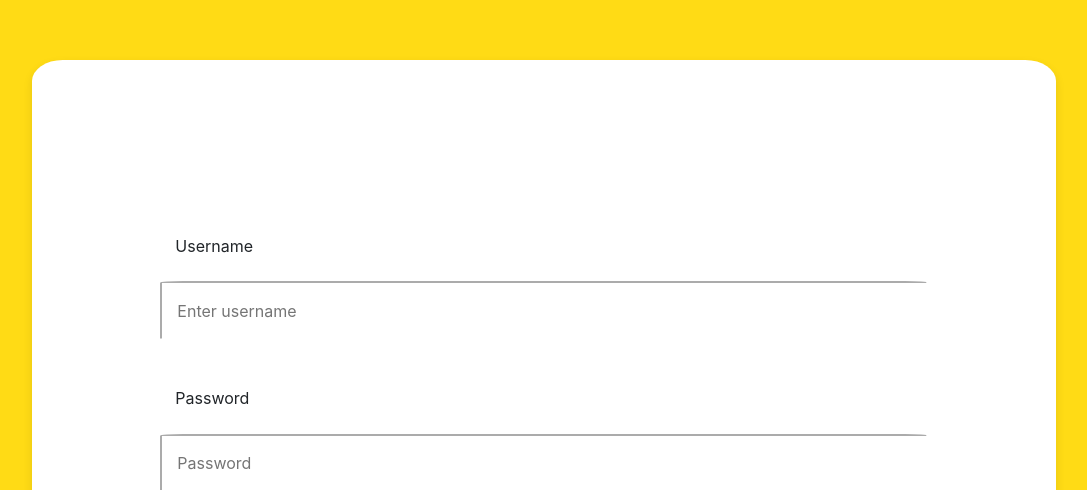
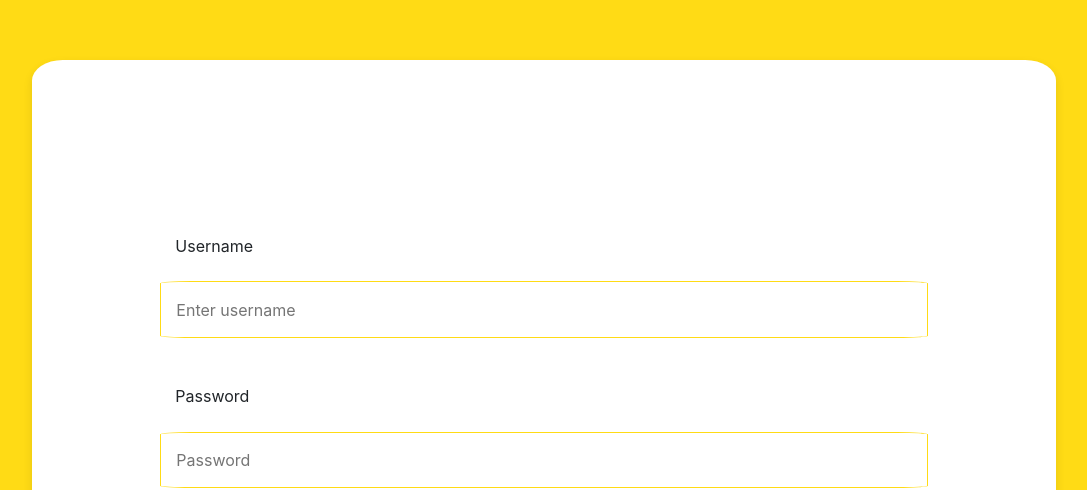
Before and after one commit to LuRojana14/OhmyHome-Client, a React (Create React App) app: page /signup in a window 1280 px wide. Shown: the part 324-814 px from the top of the page, without its empty margins (96-1183 px from the left). Built offline with nearby package versions, Linux system fonts and the light colour scheme; no server answers; a web font is replaced by a local one.

Commit message:
change border color in input

```diff
--- a/src/pages/Login/login.css
+++ b/src/pages/Login/login.css
@@ -45,7 +45,7 @@
   border-radius: 3%;
   width: 100%;
   padding: 2%;
-  border-color: white;
+  border: 1px solid #ffdb15;
 }
 
 .container-sign {
--- a/src/pages/Signup/group.css
+++ b/src/pages/Signup/group.css
@@ -91,9 +91,9 @@
 .container-create-newgroup input {
   /* border: 2px solid green; */
   width: 100%;
-  border-radius: 3%;
+  border-radius: 4%;
   padding: 2%;
-  border-color: white;
+  border: 1px solid #ffdb15;
   margin-bottom: 5%;
 }
 
--- a/src/pages/Signup/signup.css
+++ b/src/pages/Signup/signup.css
@@ -25,11 +25,11 @@
 }
 
 .container-signup input {
-  /* border: solid 2px blue; */
-  border-radius: 3%;
+  border: 1px solid #ffdb15;
+  border-radius: 4%;
   width: 100%;
   padding: 2%;
-  border-color: white;
+  /* border-color: white; */
 }
 
 .button-signup {
```
